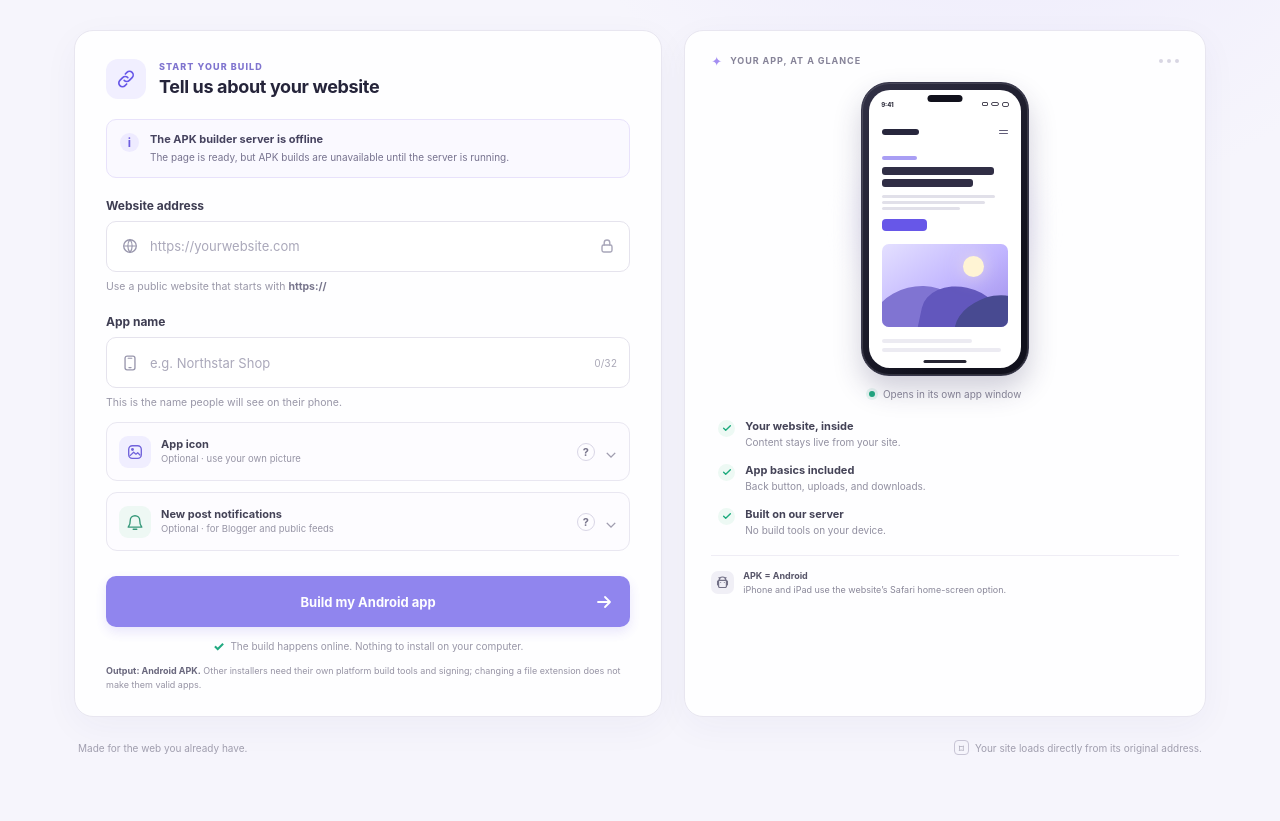
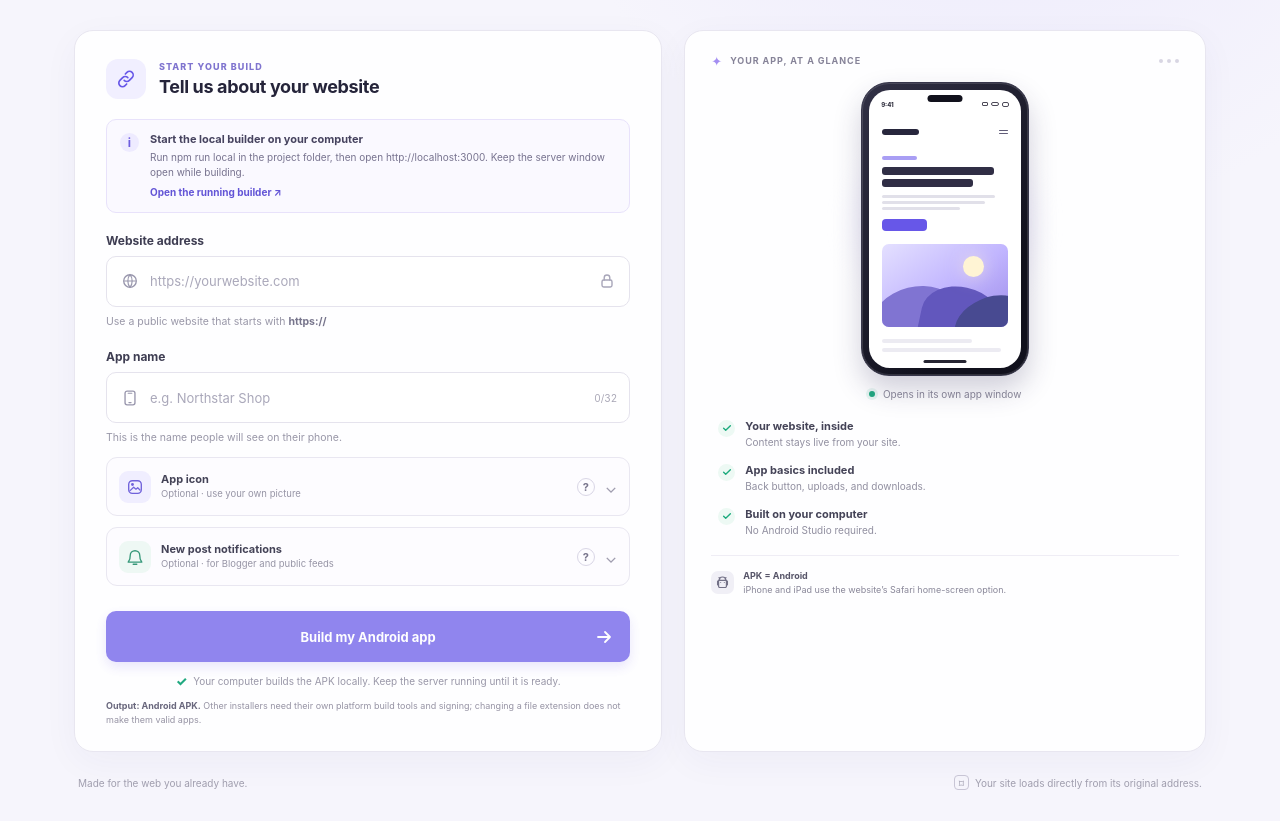
Before and after one commit to aryabanerjeetick/web2app-builder, a website: page index.html in a window 1280 px wide. Shown: the part 342-1163 px from the top of the page. Before the commit the page ends 1128 px from the top, so only its background shows below. Drawn offline with Linux system fonts and the light colour scheme; no server answers.

Commit message:
Add one-command local Android setup

```diff
--- a/app.js
+++ b/app.js
@@ -52,7 +52,7 @@ async function checkBuilderService() {
   if (window.location.protocol === "file:") {
     serviceNotice.hidden = false;
     serviceNoticeTitle.textContent = "Open the builder server to create an APK";
-    serviceNoticeMessage.textContent = "This local file preview is styled, but APK builds need the server. Start it with Docker Compose, then use the link below.";
+    serviceNoticeMessage.textContent = "Start the local builder with npm run local, then open it at http://localhost:3000.";
     localBuilderLink.hidden = false;
     buildButton.disabled = true;
     buildButton.querySelector(".button-label").textContent = "Open the builder server to build";
@@ -74,14 +74,9 @@ async function checkBuilderService() {
     buildButton.disabled = false;
   } catch {
     serviceNotice.hidden = false;
-    localBuilderLink.hidden = true;
-    if (window.location.hostname.endsWith(".github.io")) {
-      serviceNoticeTitle.textContent = "Online APK building is not connected yet";
-      serviceNoticeMessage.textContent = "This free GitHub Pages site can show the builder, but APK creation needs a separate build service. No paid service is running. The free online option requires a GitHub sign-in and public build requests.";
-    } else {
-      serviceNoticeTitle.textContent = "The APK builder server is offline";
-      serviceNoticeMessage.textContent = "The page is ready, but APK builds are unavailable until the server is running.";
-    }
+    localBuilderLink.hidden = false;
+    serviceNoticeTitle.textContent = "Start the local builder on your computer";
+    serviceNoticeMessage.textContent = "Run npm run local in the project folder, then open http://localhost:3000. Keep the server window open while building.";
     buildButton.disabled = true;
   }
 }
--- a/index.html
+++ b/index.html
@@ -4,7 +4,7 @@
     <meta charset="utf-8">
     <meta name="viewport" content="width=device-width, initial-scale=1">
     <meta name="theme-color" content="#f6f5fc">
-    <meta name="description" content="Turn a website into a downloadable Android app. Enter a URL, choose a name, and build your APK online.">
+    <meta name="description" content="Turn a website into a downloadable Android app from your own computer.">
     <title>Web2App — Your website, as an app</title>
     <link rel="icon" href="./favicon.svg" type="image/svg+xml">
     <link rel="stylesheet" href="./styles.css">
@@ -134,7 +134,7 @@
                 <span class="button-label">Build my Android app</span>
                 <span class="button-arrow" aria-hidden="true"><svg viewBox="0 0 20 20" fill="none"><path d="M4 10h12m-5-5 5 5-5 5" stroke="currentColor" stroke-width="1.8" stroke-linecap="round" stroke-linejoin="round"/></svg></span>
               </button>
-              <p class="build-footnote"><span class="tiny-check" aria-hidden="true">✓</span> The build happens online. Nothing to install on your computer.</p>
+              <p class="build-footnote"><span class="tiny-check" aria-hidden="true">✓</span> Your computer builds the APK locally. Keep the server running until it is ready.</p>
               <p class="format-note"><strong>Output: Android APK.</strong> Other installers need their own platform build tools and signing; changing a file extension does not make them valid apps.</p>
             </form>
 
@@ -202,7 +202,7 @@
               </div>
               <div class="feature-item">
                 <span class="feature-check" aria-hidden="true"><svg viewBox="0 0 16 16" fill="none"><path d="m3.5 8.3 2.8 2.8 6.2-6.2" stroke="currentColor" stroke-width="1.8" stroke-linecap="round" stroke-linejoin="round"/></svg></span>
-                <div><strong>Built on our server</strong><span>No build tools on your device.</span></div>
+                <div><strong>Built on your computer</strong><span>No Android Studio required.</span></div>
               </div>
             </div>
             <div class="preview-divider"></div>
--- a/package.json
+++ b/package.json
@@ -4,7 +4,8 @@
   "private": true,
   "type": "module",
   "scripts": {
-    "start": "node server.js"
+    "start": "node server.js",
+    "local": "powershell -NoProfile -ExecutionPolicy Bypass -File .\\start-local.ps1"
   },
   "engines": {
     "node": ">=20"
```
Also changed, not shown: README.md, 2 other files.
